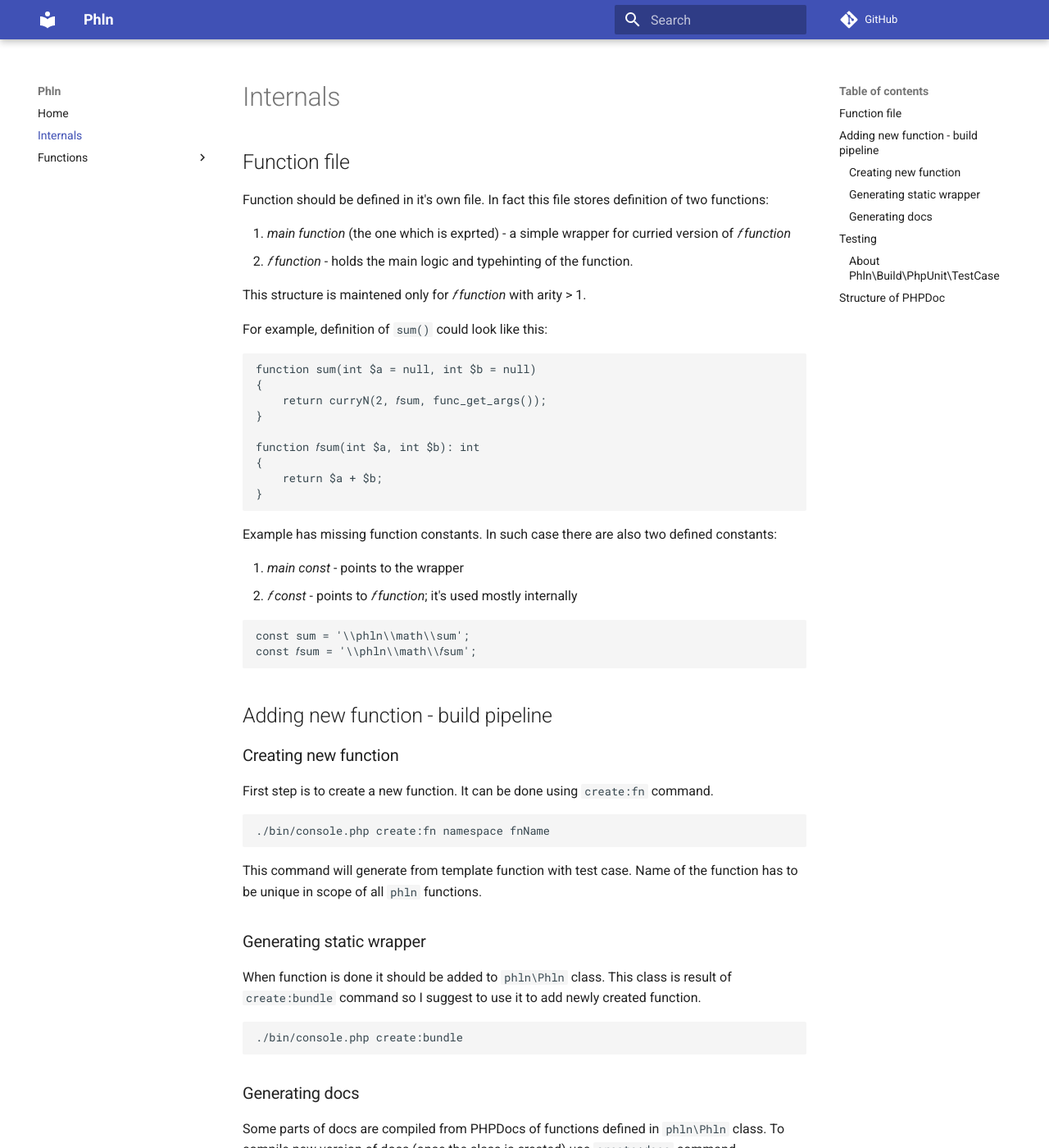
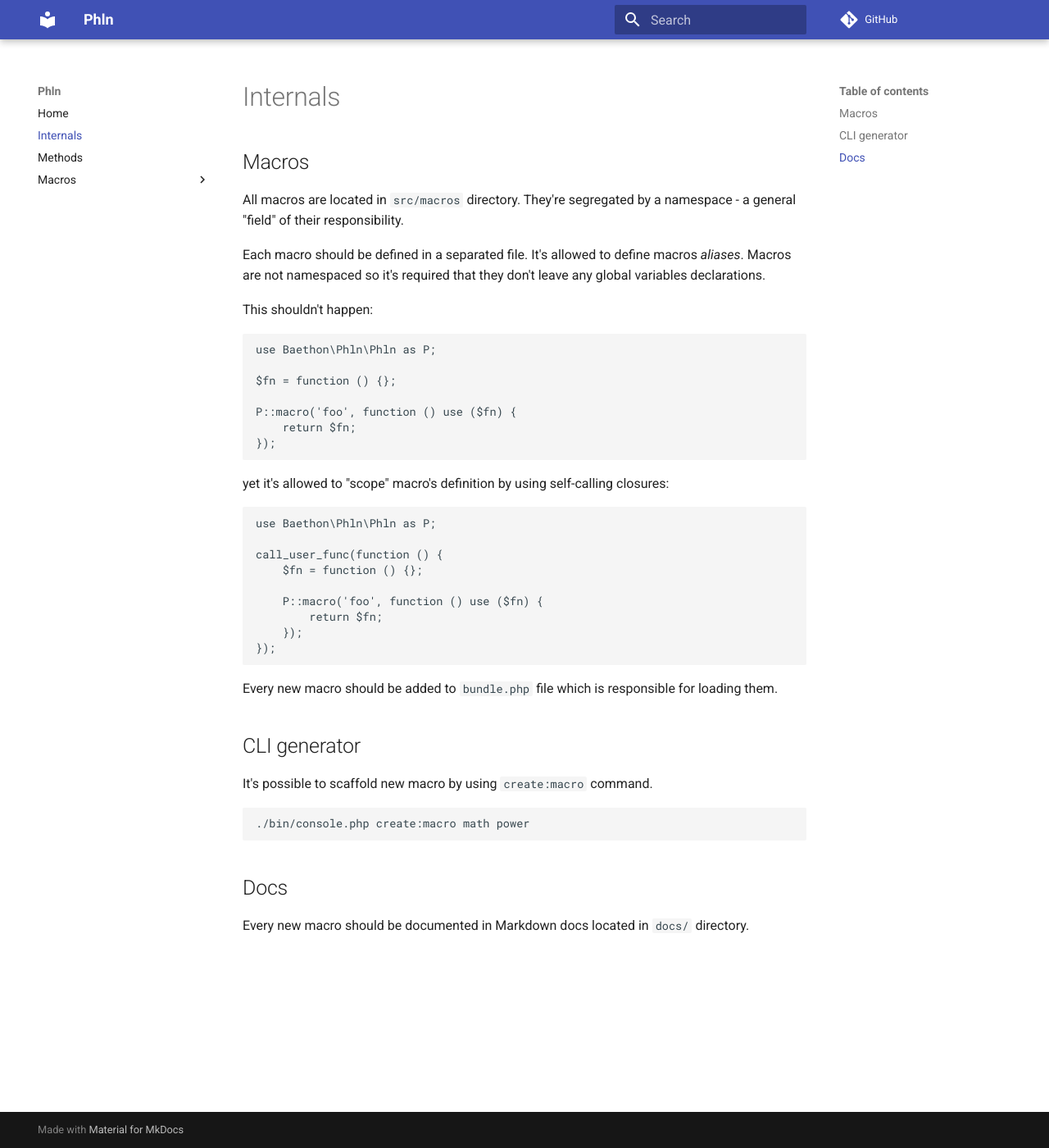
Before and after one commit to baethon/phln, an MkDocs documentation site: the page built from docs/internals.md, in a window 1280 px wide and 1400 px high. Shown: the whole window at 82% size. Built offline with MkDocs 1.6.1 and Material for MkDocs 9.7.7, drawn with Linux system fonts in a browser that asks for light colours; comment, search, counter and statistics services are not loaded; some of the changed text lies outside the part shown.

Commit message:
Update docs

````diff
--- a/docs/internals.md
+++ b/docs/internals.md
@@ -1,99 +1,46 @@
-## Function file
+## Macros
 
-Function should be defined in it's own file. In fact this file stores definition of two functions:
+All macros are located in `src/macros` directory. They're segregated by a namespace - a general "field" of their responsibility.
 
-1. *main function* (the one which is exprted) - a simple wrapper for curried version of *𝑓 function*
-2. *𝑓 function* - holds the main logic and typehinting of the function.
+Each macro should be defined in a separated file. It's allowed to define macros _aliases_.
+Macros are not namespaced so it's required that they don't leave any global variables declarations.
 
-This structure is maintened only for *𝑓 function* with arity > 1.
-
-For example, definition of `sum()` could look like this:
+This shouldn't happen:
 
 ```php
-function sum(int $a = null, int $b = null)
-{
-    return curryN(2, 𝑓sum, func_get_args());
-}
+use Baethon\Phln\Phln as P;
 
-function 𝑓sum(int $a, int $b): int
-{
-    return $a + $b;
-}
+$fn = function () {};
+
+P::macro('foo', function () use ($fn) {
+    return $fn;
+});
 ```
 
-Example has missing function constants. In such case there are also two defined constants:
-
-1. *main const* - points to the wrapper
-2. *𝑓 const* - points to *𝑓 function*; it's used mostly internally
+yet it's allowed to "scope" macro's definition by using self-calling closures:
 
 ```php
-const sum = '\\phln\\math\\sum';
-const 𝑓sum = '\\phln\\math\\𝑓sum';
+use Baethon\Phln\Phln as P;
+
+call_user_func(function () {
+    $fn = function () {};
+
+    P::macro('foo', function () use ($fn) {
+        return $fn;
+    });
+});
 ```
 
-## Adding new function - build pipeline
+Every new macro should be added to `bundle.php` file which is responsible for loading them.
 
-### Creating new function
+## CLI generator
 
-First step is to create a new function. It can be done using `create:fn` command.
+It's possible to scaffold new macro by using `create:macro` command.
 
 ```bash
-./bin/console.php create:fn namespace fnName
+./bin/console.php create:macro math power
 ```
 
-This command will generate from template function with test case.
-Name of the function has to be unique in scope of all `phln` functions.
+## Docs
 
-### Generating static wrapper
-
-When function is done it should be added to `phln\Phln` class.
-This class is result of `create:bundle` command so I suggest to use it to add newly created function.
-
-```php
-./bin/console.php create:bundle
-```
-
-### Generating docs
-
-Some parts of docs are compiled from PHPDocs of functions defined in `phln\Phln` class.
-To compile new version of docs (once the class is created) use `create:docs` command.
-
-```php
-./bin/console.php create:docs
-```
-
-## Testing
-
-`phln` uses PHPUnit to run tests.
-
-### About `Phln\Build\PhpUnit\TestCase`
-
-`Phln\Build\PhpUnit\TestCase` allows to run test case in two different "contexts". By default it runs tests using main function. Combined with `TestBundleListener` it will be executed once again with "context" of `phln\Phln` class (test case will use appropriate method defined in `Phln`).
-
-It exposes two methods:
-1. `callFn(...$args)` - calls function from a given context and returns it's result
-2. `getResolvedFn()` - returns "reference" for function from a given context
-
-It's requires to define `getTestedFn()` method which should return "reference" to main function.
-
-Due to some restrictions in PHPUnit `TestBundleListener` will generate, slightly odd, report:
-
-```
-...............................................................  63 / 250 ( 25%)
-............................................................... 126 / 250 ( 50%)
-............................................................... 189 / 250 ( 75%)
-.............................................................   250 / 250 (100%).. 252 / 250 (100%)
-............................................................... 315 / 250 (126%)
-............................................................... 378 / 250 (151%)
-............................................................... 441 / 250 (176%)
-............................................
-```
-
-## Structure of PHPDoc
-
-Every main function should have PHPDoc. Later it will be used to generate package documentation files.
-
-It should contain summary (title), `@phlnSignature` and `@phlnCategory` tags.
-Description and `@example` tag are optional, yet I suggest strongly to provide `@example`
-
-`@phlnSignature` is [Hindley–Milner type system](https://en.wikipedia.org/wiki/Hindley%E2%80%93Milner_type_system) definition
+Every new macro should be documented in Markdown docs located in `docs/` directory.
````
Also changed, not shown: README.md (+29 -64 lines), docs/macros/function.md (renamed from docs/functions/function.md, +0 -37 lines), docs/methods.md (added, +68 -0 lines), docs/macros/collection.md (renamed from docs/functions/collection.md), docs/macros/logic.md (renamed from docs/functions/logic.md), docs/macros/math.md (renamed from docs/functions/math.md), docs/macros/object.md (renamed from docs/functions/object.md), docs/macros/relation.md (renamed from docs/functions/relation.md), docs/macros/string.md (renamed from docs/functions/string.md), docs/macros/type.md (renamed from docs/functions/type.md).
